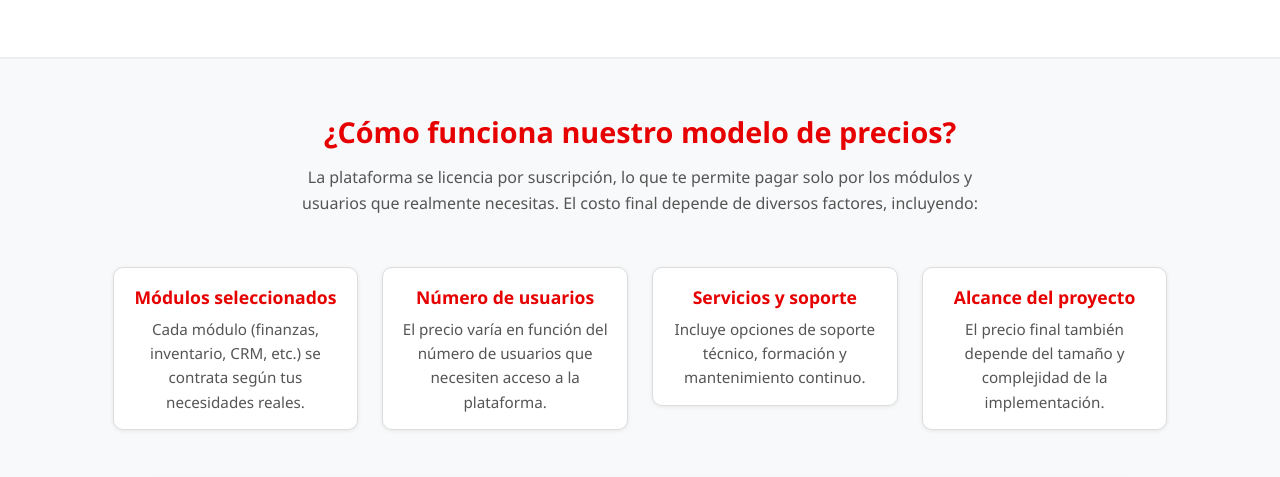
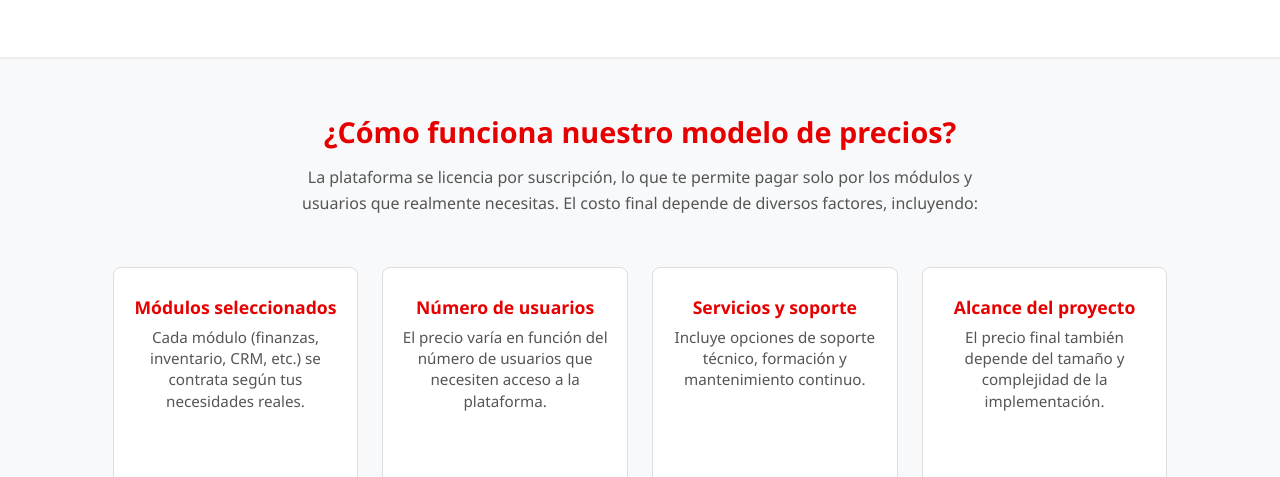
Before and after one commit to Peihaoo/DAM1-ERPs-PAC2-WEB, a plain HTML site: page HTML/precios.html in a window 1280 px wide. Shown: the part 316-793 px from the top of the page. Drawn offline with Linux system fonts and the light colour scheme.

Commit message:
Cambios css

```diff
--- a/CSS/formulario.css
+++ b/CSS/formulario.css
@@ -47,7 +47,6 @@ nav a:hover {
   background-color: rgba(255, 255, 255, 0.3);
 }
 
-/* ===== header ===== */
 .header {
   text-align: center;
   background-color: #fff;
@@ -161,7 +160,6 @@ main {
   background-color: #d96c1c;
 }
 
-/* ===== Footer ===== */
 footer {
   background-color: #111;
   color: white;
--- a/CSS/modulos.css
+++ b/CSS/modulos.css
@@ -89,6 +89,7 @@ nav a:hover {
 }
 
 .tarjeta {
+
   width: 22%;
   min-width: 200px;
   display: inline-block;
@@ -99,8 +100,12 @@ nav a:hover {
   padding: 15px;
   margin: 10px;
   transition: transform 0.3s, box-shadow 0.3s;
+  position: relative;
+  padding: 25px 15px;
+  text-align: center;
+  min-height: 230px;
+  overflow: hidden;
 }
-
 .tarjeta:hover {
   transform: translateY(-5px);
   box-shadow: 0 4px 10px rgba(0, 0, 0, 0.15);
@@ -115,13 +120,14 @@ nav a:hover {
 
 .tarjeta h4 {
   color: #e60000;
-  margin-bottom: 5px;
+  margin-bottom: 6px;
   font-size: 1.1rem;
 }
 
 .tarjeta p {
   font-size: 0.95rem;
   color: #555;
+  line-height: 1.4;
 }
 
 footer {
--- a/CSS/precios.css
+++ b/CSS/precios.css
@@ -90,41 +90,46 @@ nav a:hover {
 }
 
 .tarjeta {
+  width: 22%;
+  min-width: 200px;
   display: inline-block;
   vertical-align: top;
-  width: 22%;
-  min-width: 200px;
+  background-color: #fff;
+  border: 1px solid #ddd;
+  border-radius: 8px;
+  padding: 15px;
   margin: 10px;
-  background-color: white;
-  border: 1px solid #ddd;
-  border-radius: 10px;
-  padding: 15px;
   transition: transform 0.3s, box-shadow 0.3s;
-  box-shadow: 0 1px 4px rgba(0, 0, 0, 0.08);
+  position: relative;
+  padding: 25px 15px;
+  text-align: center;
+  min-height: 230px;
+  overflow: hidden;
 }
-
 .tarjeta:hover {
-  transform: translateY(-6px);
-  box-shadow: 0 4px 12px rgba(0, 0, 0, 0.15);
+  transform: translateY(-5px);
+  box-shadow: 0 4px 10px rgba(0, 0, 0, 0.15);
 }
 
 .tarjeta img {
   width: 100%;
   height: auto;
-  border-radius: 8px;
+  border-radius: 6px;
   margin-bottom: 10px;
 }
 
 .tarjeta h4 {
   color: #e60000;
+  margin-bottom: 6px;
   font-size: 1.1rem;
-  margin-bottom: 6px;
 }
 
 .tarjeta p {
   font-size: 0.95rem;
   color: #555;
+  line-height: 1.4;
 }
+
 
 /* ===== CTA Section ===== */
 .presupuestoPersonalizado {
```
